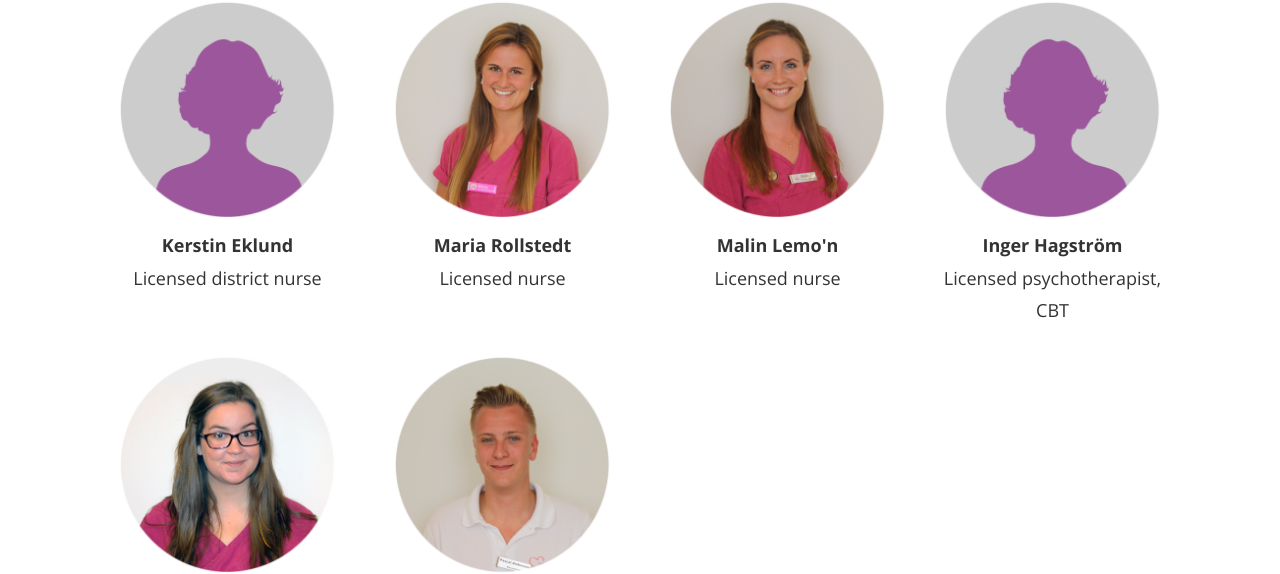
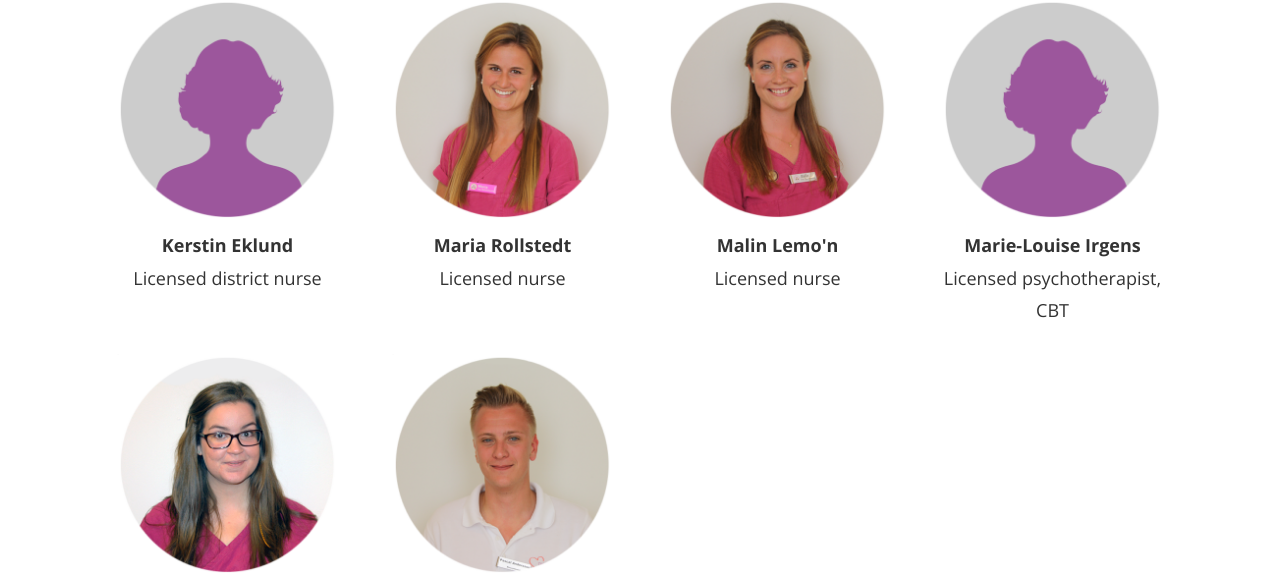
Before and after one commit to adamsdotter/DKH, a PHP site: page /about in a window 1280 px wide. Shown: the part 901-1475 px from the top of the page. Run offline with PHP 8.4, Linux system fonts and the light colour scheme.

Commit message:
New staff name

```diff
--- a/assets/en/staff.php
+++ b/assets/en/staff.php
@@ -58,10 +58,10 @@
     </li>
     <li>
       <figure class="staff-img">
-          <img src="<?php echo $images; ?>staff/no-img.png" alt="Inger Hagstr&ouml;m" />
+          <img src="<?php echo $images; ?>staff/no-img.png" alt="Marie-Louise Irgens" />
       </figure>
       <figcaption class="staff-name">
-          <strong>Inger Hagstr&ouml;m</strong> Licensed psychotherapist, CBT
+          <strong>Marie-Louise Irgens</strong> Licensed psychotherapist, CBT
       </figcaption>
     </li>
     <li>
--- a/assets/sv/staff.php
+++ b/assets/sv/staff.php
@@ -58,10 +58,10 @@
     </li>
     <li>
       <figure class="staff-img">
-          <img src="<?php echo $images; ?>staff/no-img.png" alt="Inger Hagstr&ouml;m" />
+          <img src="<?php echo $images; ?>staff/no-img.png" alt="Marie-Louise Irgens" />
       </figure>
       <figcaption class="staff-name">
-          <strong>Inger Hagstr&ouml;m</strong> Leg.&nbsp;psykoterapeut, KBT
+          <strong>Marie-Louise Irgens</strong> Leg.&nbsp;psykoterapeut, KBT
       </figcaption>
     </li>
     <li>
```
